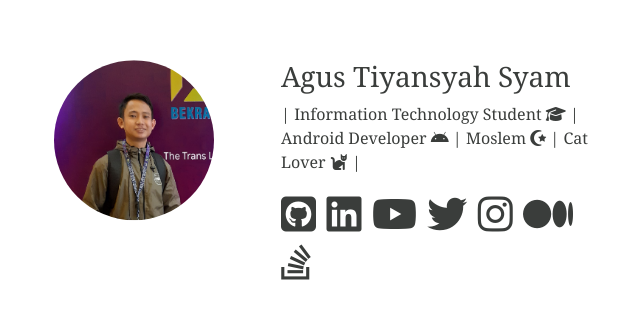
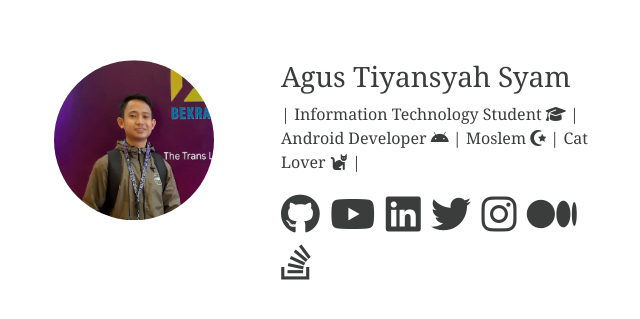
Before and after one commit to agustiyann/agustiyann.github.io, a plain HTML site: page index.html in a window 1280 px wide. Shown: the part 223-542 px from the top of the page, without its empty margins (330-970 px from the left). Drawn offline with nearby package versions, Linux system fonts and the light colour scheme.

Commit message:
change github icon

```diff
--- a/index.html
+++ b/index.html
@@ -28,9 +28,9 @@
           <h3>Agus Tiyansyah Syam</h3>
           <p>| Information Technology Student <i class="fas fa-graduation-cap"></i> | Android Developer <i class="fab fa-android"></i> | Moslem <i class="fas fa-star-and-crescent"></i> | Cat Lover <i class="fas fa-cat"></i> |</p>
           <h1>
-            <a href="https://github.com/agustiyann" target="_blank" class="contacts"><i class="fab fa-github-square"></i></a>
+            <a href="https://github.com/agustiyann" target="_blank" class="contacts"><i class="fab fa-github"></i></a>
+            <a href="https://www.youtube.com/c/masscode" target="_blank" class="contacts"><i class="fab fa-youtube"></i></a>
             <a href="https://www.linkedin.com/in/agustiyan/" target="_blank" class="contacts"><i class="fab fa-linkedin"></i></a>
-            <a href="https://www.youtube.com/c/masscode" target="_blank" class="contacts"><i class="fab fa-youtube"></i></a>
             <a href="https://twitter.com/SyamTiyansyah" target="_blank" class="contacts"><i class="fab fa-twitter"></i></a>
             <a href="https://www.instagram.com/agustiyannn/" target="_blank" class="contacts"><i class="fab fa-instagram"></i></a>
             <a href="https://medium.com/@agustiyaninfo" target="_blank" class="contacts"><i class="fab fa-medium"></i></a>
```
